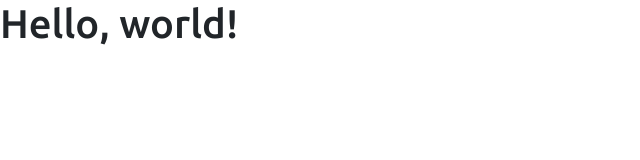
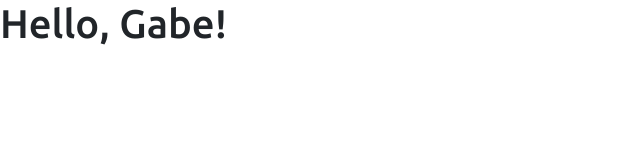
Before and after one commit to grruas/boot-sass-gulp, a website: page src/index.html in a window 1280 px wide. Shown: the full height of the page, 0-640 px from the left. Drawn offline with nearby package versions, Linux system fonts and the light colour scheme; files that its build step writes are made by us from their sources.

Commit message:
Só mudei o textin mesmo...

```diff
--- a/src/index.html
+++ b/src/index.html
@@ -11,11 +11,11 @@
     <link rel="stylesheet" href="../css/styles.css">
 
     <!-- JS -->
-    <title>Hello, world!</title>
+    <title>Starter Template</title>
 </head>
 
 <body>
-    <h1>Hello, world!</h1>
+    <h1>Hello, Gabe!</h1>
 
     <!-- Optional JavaScript -->
     <!-- jQuery first, then Popper.js, then Bootstrap JS -->
```
